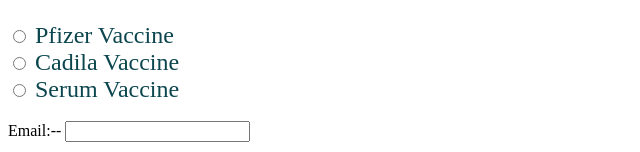
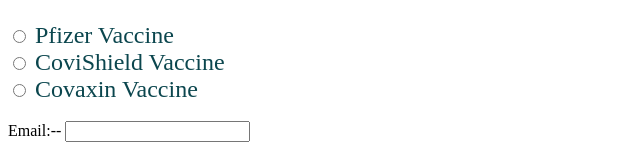
Before and after one commit to shrey-2112/Covid19-vaccination-form, a plain HTML site: page index.html in a window 1280 px wide. Shown: the part 607-759 px from the top of the page, without its empty margins (0-640 px from the left). Drawn offline with Linux system fonts and the light colour scheme.

Commit message:
Updated index.html
I have recommended few changes in your index.html for better functioning of your webpage.

```diff
--- a/index.html
+++ b/index.html
@@ -30,11 +30,11 @@
         </div>
         <div>
             <input type="radio" name="vaccine" id="Cadila" value="Cadila" required>
-            <label for="Cadila">Cadila Vaccine</label>
+            <label for="CaoviShield">CoviShield Vaccine</label>
         </div>
         <div>
             <input type="radio" name="vaccine" id="Serum" value="Serum" required>
-            <label for="Serum">Serum Vaccine</label>
+            <label for="Covaxin">Covaxin Vaccine</label>
         </div>
         </div>
         <div>
```
